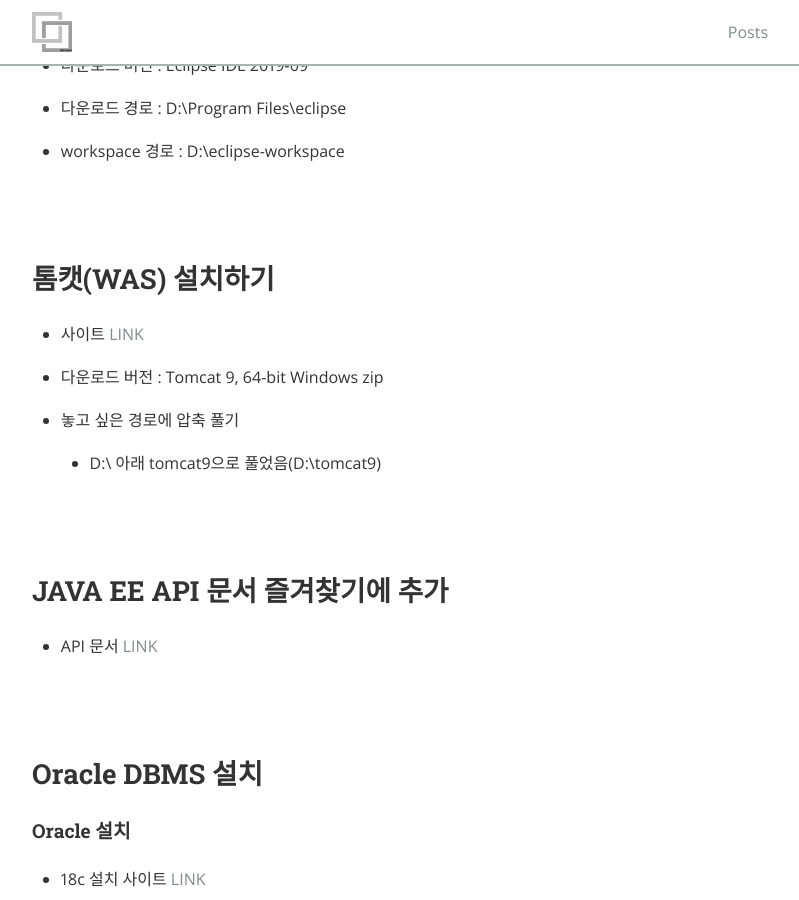
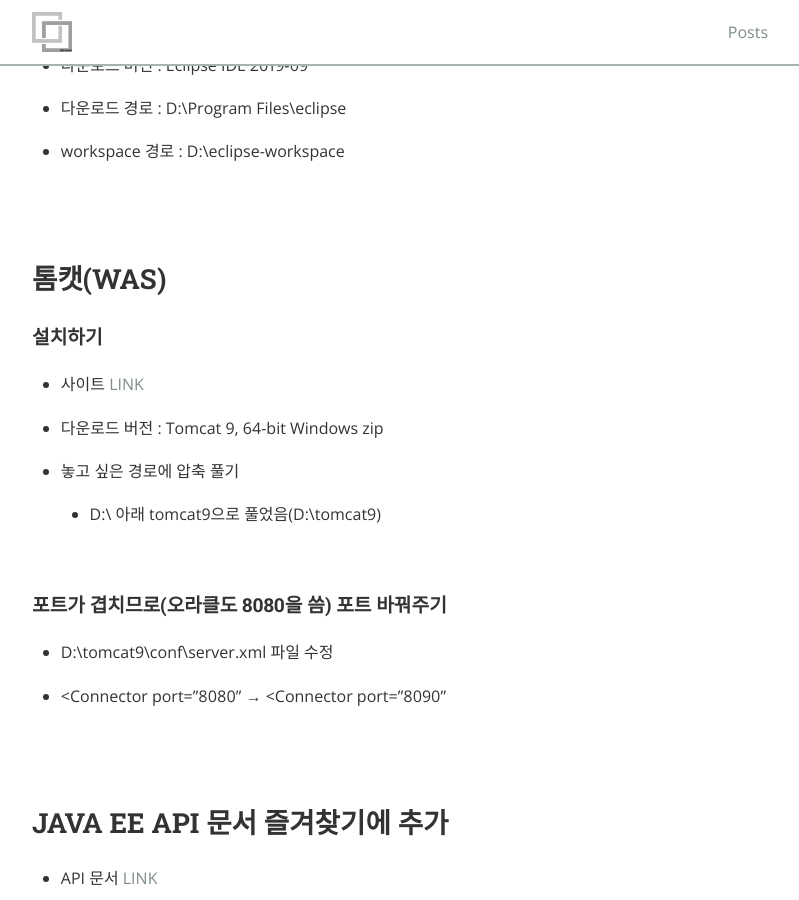
Before and after one commit to gptjs409/gptjs409.github.io, a Jekyll site: the page built from _posts/java/2019-10-23-java-settings.md, in a window 1280 px wide and 900 px high, scrolled down 1280 px. Shown: the whole window, without its empty margins (240-1039 px from the left). Built offline with Jekyll 4.4.1, drawn with Linux system fonts in a browser that asks for light colours; nearby versions of some CDN libraries.

Commit message:
Update 2019-10-23-java-settings.md

```diff
--- a/_posts/java/2019-10-23-java-settings.md
+++ b/_posts/java/2019-10-23-java-settings.md
@@ -11,7 +11,7 @@ tags:
   - Oracle 설치
   - Tomcat 설치
   - exERD 설치
-  -
+  - Tomcat 포트
 ---
 
 ## JDK 설치
@@ -66,8 +66,9 @@ javac 1.8.0_221
 <br>
 <br>
 
-## 톰캣(WAS) 설치하기
+## 톰캣(WAS)
 
+#### 설치하기
 - 사이트 [LINK](https://tomcat.apache.org/download-90.cgi)
 
 - 다운로드 버전 : Tomcat 9, 64-bit Windows zip
@@ -75,6 +76,14 @@ javac 1.8.0_221
 - 놓고 싶은 경로에 압축 풀기
 
   - D:\\ 아래 tomcat9으로 풀었음(D:\\tomcat9)
+
+<br>
+
+#### 포트가 겹치므로(오라클도 8080을 씀) 포트 바꿔주기
+
+- D:\\tomcat9\\conf\\server.xml 파일 수정
+
+- <Connector port="8080" → <Connector port="8090"
 
 <br>
 <br>
```
